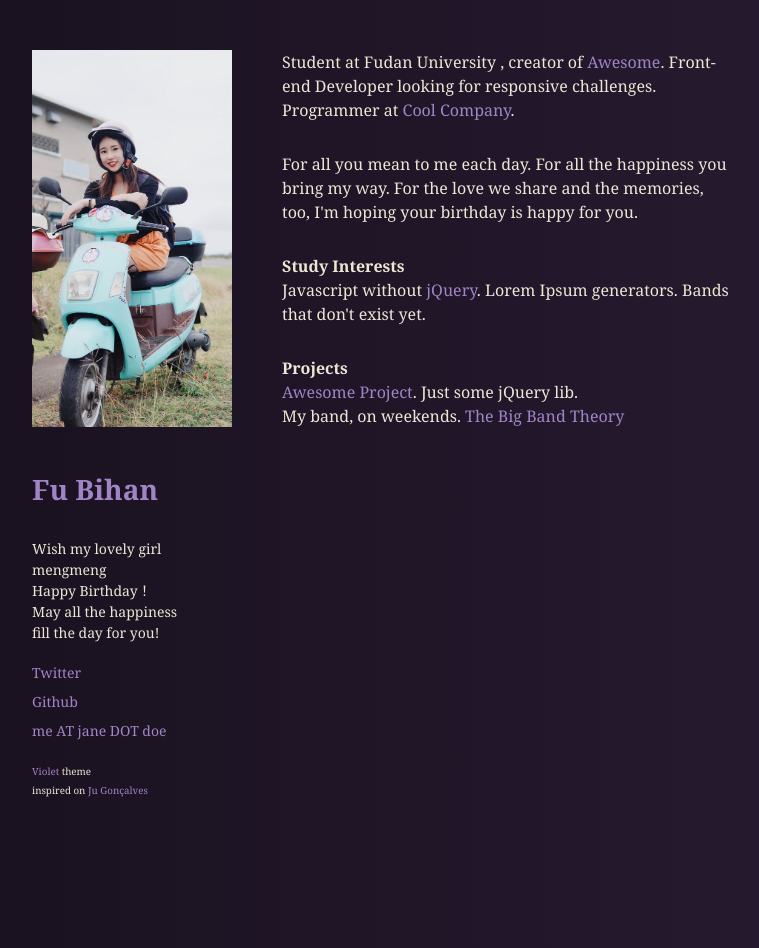
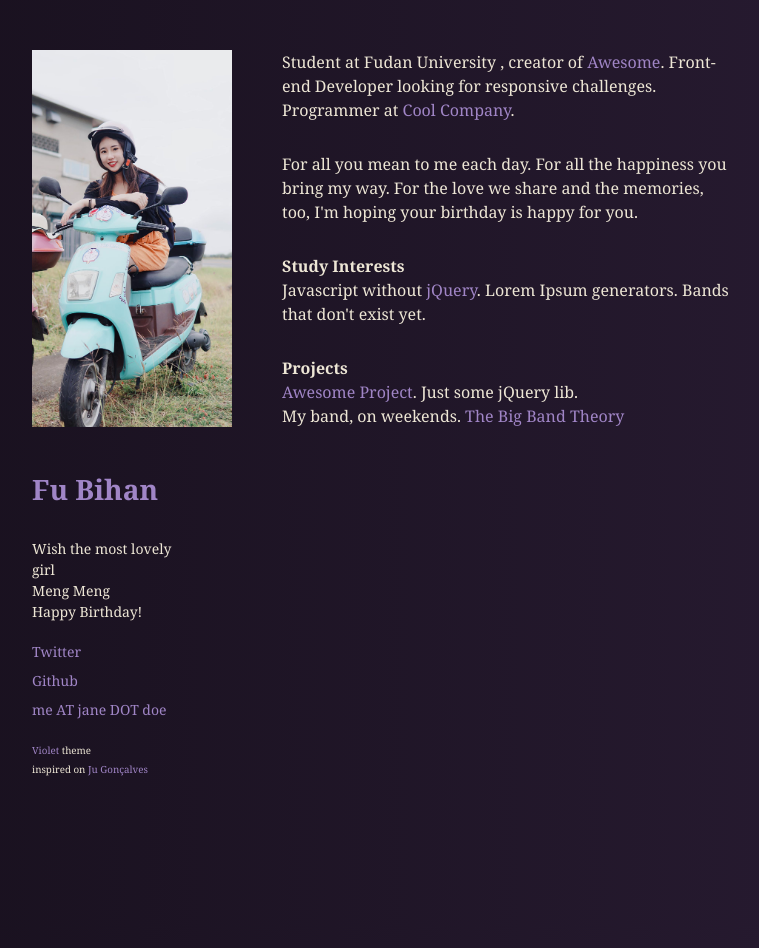
Before and after one commit to Spbohai/ddbohai.github.io, a Jekyll site: the page built from index.html, in a window 1280 px wide. Shown: the whole page, without its empty margins (68-827 px from the left). Built offline with Jekyll 4.4.1, drawn with Linux system fonts in a browser that asks for light colours.

Commit message:
Update index.html

```diff
--- a/index.html
+++ b/index.html
@@ -10,9 +10,9 @@ title: Home
   </h1>
 
   <p>
-    Wish my lovely girl mengmeng</br>
-    Happy Birthday！</br>
-    May all the happiness fill the day for you!
+    Wish the most lovely girl </br>
+    Meng Meng</br>
+    Happy Birthday!
   </p>
 
   <nav>
```
